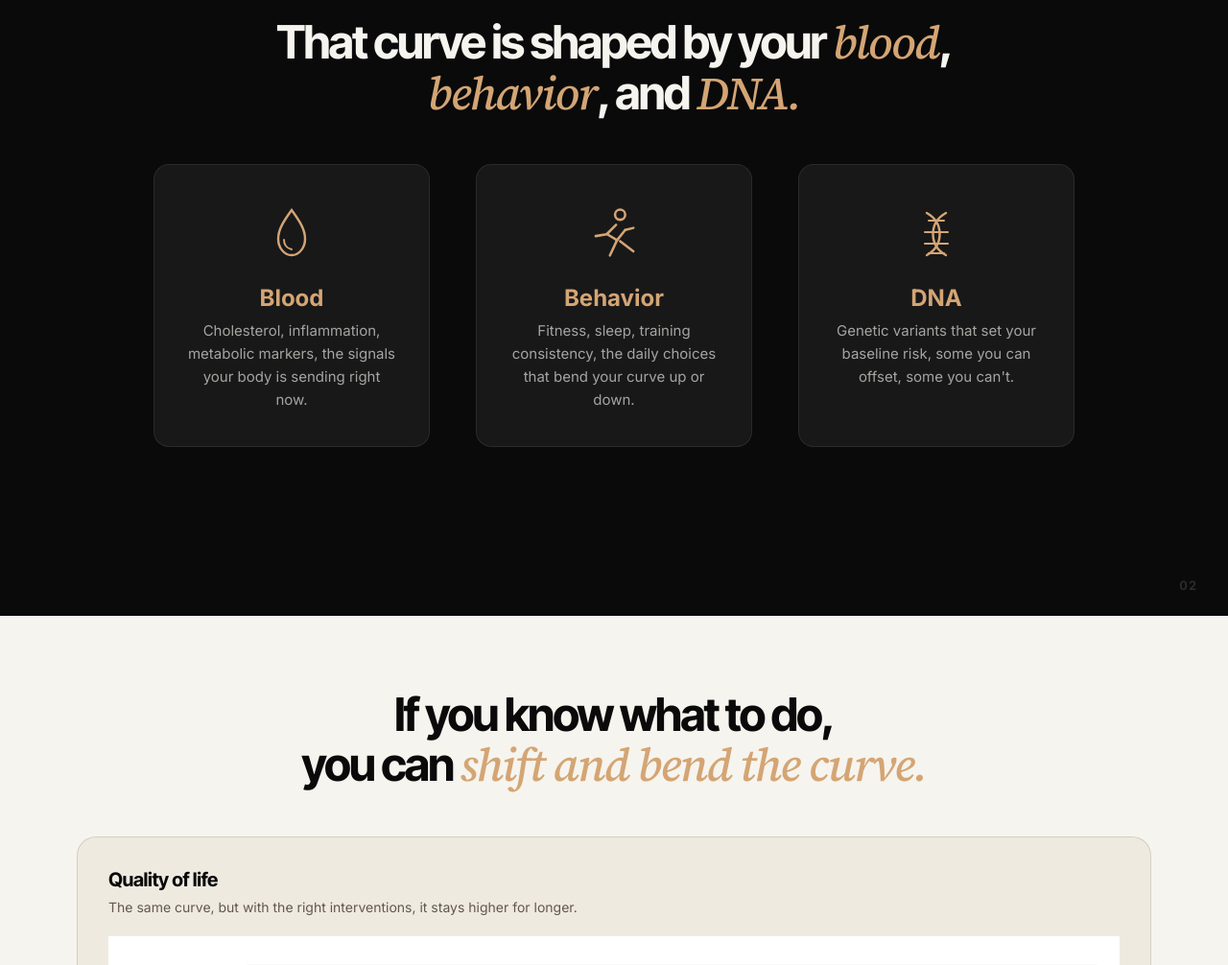
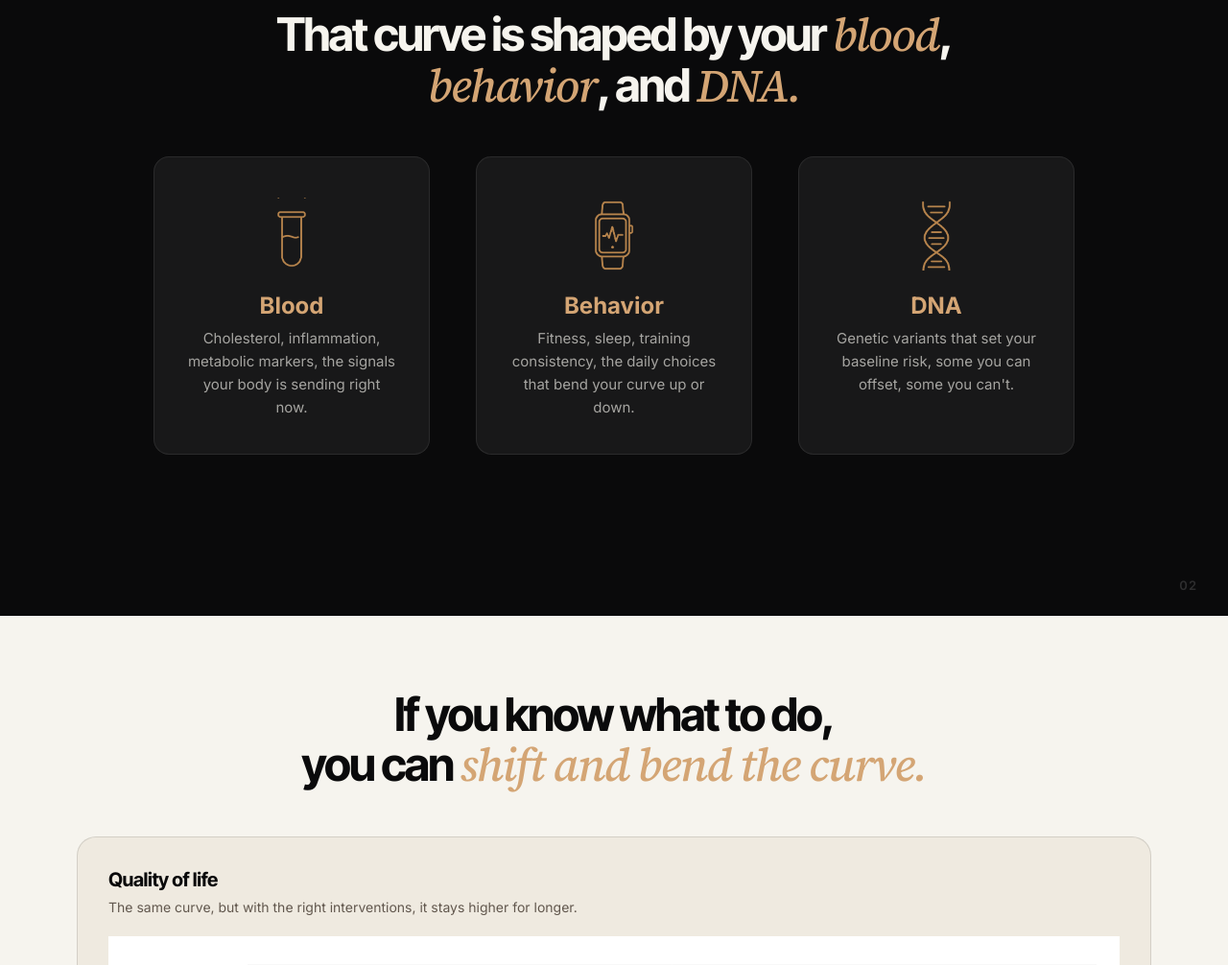
Before and after one commit to yimjason01-blip/aleron-md-presentation, a plain HTML site: page index.html in a window 1280 px wide. Shown: the part 958-1964 px from the top of the page at 96% size. Drawn offline with Linux system fonts and the light colour scheme.

Commit message:
Use landing page generated icons

```diff
--- a/index.html
+++ b/index.html
@@ -159,6 +159,19 @@
     line-height: 31px;
   }
   .slide-brand.is-dark .nav-brand { color: #F6F4EE; }
+  .landing-input-icon {
+    height: 88px;
+    margin-bottom: 16px;
+    display: flex;
+    align-items: center;
+    justify-content: center;
+  }
+  .landing-input-icon img {
+    width: 76px;
+    height: 76px;
+    object-fit: contain;
+    display: block;
+  }
 
 
   /* Aleron aesthetic layer: preserves original slide form, changes only visual system. */
@@ -212,21 +225,21 @@
 
   <div style="display:flex;justify-content:center;gap:48px;max-width:960px;">
     <div style="text-align:center;background:rgba(255,255,255,0.06);border-radius:16px;padding:36px 32px;min-width:240px;border:1px solid rgba(255,255,255,0.08);">
-      <div style="height:72px;margin-bottom:16px;display:flex;align-items:center;justify-content:center;"><svg width="64" height="64" viewBox="0 0 64 64" fill="none" xmlns="http://www.w3.org/2000/svg" aria-hidden="true"><path d="M32 7C24 18 18 27 18 37c0 9 6 17 14 17s14-8 14-17C46 27 40 18 32 7Z" stroke="#D4A574" stroke-width="2.4"/><path d="M24 38c0 5 3 9 8 10" stroke="#D4A574" stroke-width="2" stroke-linecap="round"/></svg></div>
+      <div class="landing-input-icon"><img src="assets/icons/generated/md-ai-labs.png" alt="" aria-hidden="true"></div>
       <div style="font-family:'Inter',ui-sans-serif,system-ui,sans-serif;font-size:24px;font-weight:700;color:var(--mint);margin-bottom:8px;">Blood</div>
       <div style="font-size:15px;color:rgba(246,244,238,0.64);line-height:1.6;max-width:240px;">
         Cholesterol, inflammation, metabolic markers, the signals your body is sending right now.
       </div>
     </div>
     <div style="text-align:center;background:rgba(255,255,255,0.06);border-radius:16px;padding:36px 32px;min-width:240px;border:1px solid rgba(255,255,255,0.08);">
-      <div style="height:72px;margin-bottom:16px;display:flex;align-items:center;justify-content:center;"><svg width="68" height="68" viewBox="0 0 64 64" fill="none" xmlns="http://www.w3.org/2000/svg" aria-hidden="true"><circle cx="38" cy="13" r="5" stroke="#D4A574" stroke-width="2.4"/><path d="M34 23l-9 9 10 6 8-10" stroke="#D4A574" stroke-width="2.4" stroke-linecap="round" stroke-linejoin="round"/><path d="M35 38l-7 15M38 39l13 10M26 32l-12 2M43 28l8-2" stroke="#D4A574" stroke-width="2.4" stroke-linecap="round"/></svg></div>
+      <div class="landing-input-icon"><img src="assets/icons/generated/md-ai-wearable-data.png" alt="" aria-hidden="true"></div>
       <div style="font-family:'Inter',ui-sans-serif,system-ui,sans-serif;font-size:24px;font-weight:700;color:var(--mint);margin-bottom:8px;">Behavior</div>
       <div style="font-size:15px;color:rgba(246,244,238,0.64);line-height:1.6;max-width:240px;">
         Fitness, sleep, training consistency, the daily choices that bend your curve up or down.
       </div>
     </div>
     <div style="text-align:center;background:rgba(255,255,255,0.06);border-radius:16px;padding:36px 32px;min-width:240px;border:1px solid rgba(255,255,255,0.08);">
-      <div style="height:72px;margin-bottom:16px;display:flex;align-items:center;justify-content:center;"><svg width="64" height="64" viewBox="0 0 64 64" fill="none" xmlns="http://www.w3.org/2000/svg" aria-hidden="true"><path d="M22 10c18 10 18 34 0 44M42 10c-18 10-18 34 0 44" stroke="#D4A574" stroke-width="2.4" stroke-linecap="round"/><path d="M24 18h16M20 30h24M20 42h24M24 52h16" stroke="#D4A574" stroke-width="2" stroke-linecap="round"/></svg></div>
+      <div class="landing-input-icon"><img src="assets/icons/generated/md-ai-genetic.png" alt="" aria-hidden="true"></div>
       <div style="font-family:'Inter',ui-sans-serif,system-ui,sans-serif;font-size:24px;font-weight:700;color:var(--mint);margin-bottom:8px;">DNA</div>
       <div style="font-size:15px;color:rgba(246,244,238,0.64);line-height:1.6;max-width:240px;">
         Genetic variants that set your baseline risk, some you can offset, some you can't.
```
Also changed, not shown: assets/icons/generated/md-ai-genetic.png (added), assets/icons/generated/md-ai-labs.png (added), assets/icons/generated/md-ai-wearable-data.png (added).
